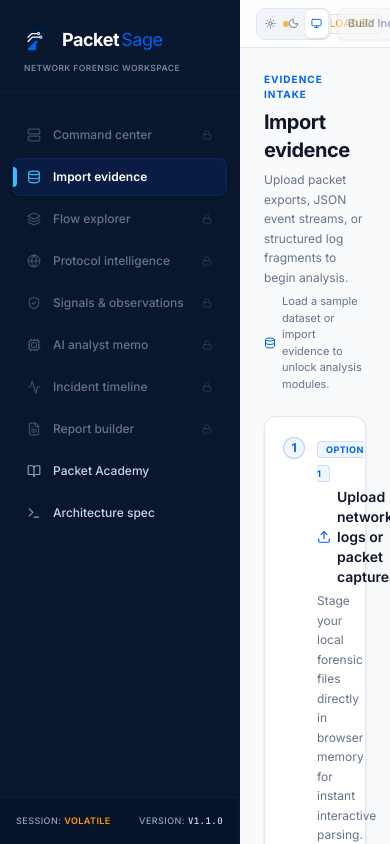
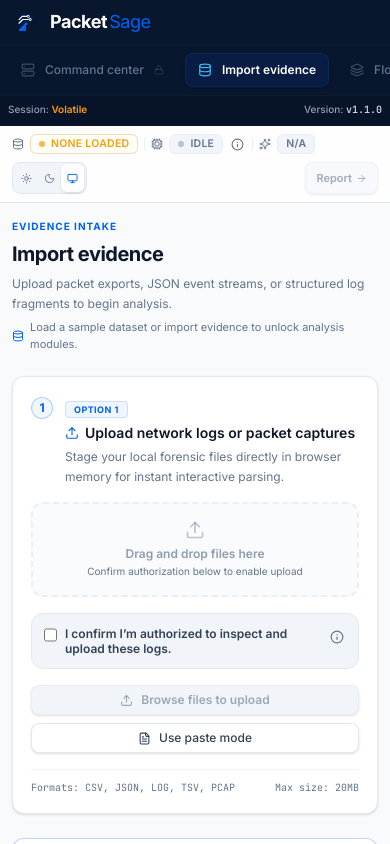
Before and after one commit to MrrAmissah/PacketSage, a React (Vite) app: page / in a window 390 px wide. Built offline with nearby package versions, Linux system fonts and the light colour scheme.

Commit message:
Improve mobile responsive shell

```diff
--- a/src/App.tsx
+++ b/src/App.tsx
@@ -52,6 +52,7 @@
   const [selectedFlow, setSelectedFlow] = useState<FlowSummary | null>(null);
   const [isLoading, setIsLoading] = useState(false);
   const [signalStatusOverrides, setSignalStatusOverrides] = useState<Record<string, SignalReviewStatus>>({});
+  const workspaceScrollRef = React.useRef<HTMLDivElement>(null);
 
   const [theme, setTheme] = useState<ThemeMode>(() => {
     const saved = localStorage.getItem('packet-sage-theme');
@@ -92,6 +93,10 @@
     mediaQuery.addEventListener('change', listener);
     return () => mediaQuery.removeEventListener('change', listener);
   }, [theme]);
+
+  React.useEffect(() => {
+    workspaceScrollRef.current?.scrollTo({ top: 0, left: 0 });
+  }, [activeTab, parsedData?.evidence.id]);
 
   const handleDataParsed = (data: ParsedResult) => {
     setParsedData(data);
@@ -214,18 +219,18 @@
   };
 
   return (
-    <div id="packet-sage-workspace" className="flex h-screen bg-canvas text-text-primary overflow-hidden font-sans transition-colors duration-150">
+    <div id="packet-sage-workspace" className="flex flex-col md:flex-row h-screen bg-canvas text-text-primary overflow-hidden font-sans transition-colors duration-150">
 
       {/* Sidebar Rail */}
-      <aside className="w-60 bg-[#08162e] border-r border-slate-900 flex flex-col justify-between shrink-0 select-none text-slate-100">
-        <div className="space-y-6 pt-6">
+      <aside className="w-full md:w-60 bg-[#08162e] border-b md:border-b-0 md:border-r border-slate-900 flex flex-col md:justify-between shrink-0 select-none text-slate-100">
+        <div className="space-y-2 md:space-y-6 pt-2 md:pt-6 min-w-0">
           {/* Logo Heading */}
-          <div className="px-5 pb-4 border-b border-[#1e293b]/40">
-            <PacketSageLogo iconClassName="w-8 h-8" forceLight={true} />
+          <div className="px-3 md:px-5 pb-2 md:pb-4 border-b border-[#1e293b]/40">
+            <PacketSageLogo className="[&>span]:hidden md:[&>span]:block" iconClassName="w-7 h-7 md:w-8 md:h-8" forceLight={true} />
           </div>
 
           {/* Navigation Items */}
-          <nav className="space-y-1 px-3">
+          <nav className="flex md:block gap-2 md:space-y-1 px-2 md:px-3 pb-2 md:pb-0 overflow-x-auto mobile-scroll-snap">
             {[
               { id: 'overview', label: 'Command center', icon: Server, enabled: !!parsedData },
               { id: 'import', label: 'Import evidence', icon: Database, enabled: true },
@@ -245,7 +250,7 @@
                   key={item.id}
                   disabled={!item.enabled}
                   onClick={() => setActiveTab(item.id as TabType)}
-                  className={`relative w-full flex items-center gap-3 px-3.5 py-2.5 text-xs font-medium rounded-lg transition-all text-left cursor-pointer group ${
+                  className={`relative flex-none md:flex-auto min-w-[124px] md:min-w-0 md:w-full flex items-center gap-2.5 md:gap-3 px-3 md:px-3.5 py-2 md:py-2.5 text-xs font-medium rounded-lg transition-all text-left cursor-pointer group ${
                     !item.enabled
                       ? 'text-slate-500 hover:bg-transparent cursor-not-allowed border border-transparent'
                       : isActive
@@ -256,7 +261,7 @@
                 >
                   {/* Premium left indicator vertical bar */}
                   {isActive && (
-                    <span className="absolute left-0 top-2 bottom-2 w-1 bg-[#38bdf8] rounded-r-md" />
+                    <span className="absolute left-0 top-2 bottom-2 w-1 bg-[#38bdf8] rounded-r-md hidden md:block" />
                   )}
                   <Icon
                     size={14}
@@ -268,7 +273,7 @@
                         : 'text-slate-400 group-hover:text-slate-200'
                     }`}
                   />
-                  <span>{item.label}</span>
+                  <span className="truncate">{item.label}</span>
                   {!item.enabled && (
                     <Lock size={10} className="ml-auto text-slate-500/40" />
                   )}
@@ -279,7 +284,7 @@
         </div>
 
         {/* Workspace Footer Actions */}
-        <div className="p-4 border-t border-[#1e293b]/40 space-y-3 text-[10px] text-slate-400 font-medium bg-[#051022]/40">
+        <div className="hidden md:block p-4 border-t border-[#1e293b]/40 space-y-3 text-[10px] text-slate-400 font-medium bg-[#051022]/40">
           {parsedData && (
             <button
               onClick={handleResetData}
@@ -293,14 +298,29 @@
             <span>Version: <strong className="text-slate-300 font-mono">v1.1.0</strong></span>
           </div>
         </div>
+        <div className="md:hidden px-2 pb-2 text-[10px] text-slate-400 font-medium bg-[#051022]/40 border-t border-[#1e293b]/40">
+          <div className="flex items-center justify-between gap-2 pt-1.5">
+            {parsedData ? (
+              <button
+                onClick={handleResetData}
+                className="h-7 px-3 text-slate-300 hover:text-red-400 bg-transparent hover:bg-red-500/10 border border-slate-800 hover:border-red-500/20 rounded-lg text-[10px] font-medium tracking-wide transition-all cursor-pointer flex items-center justify-center gap-1.5"
+              >
+                Clear evidence
+              </button>
+            ) : (
+              <span>Session: <strong className="text-amber-500 font-semibold">Volatile</strong></span>
+            )}
+            <span className="ml-auto">Version: <strong className="text-slate-300 font-mono">v1.1.0</strong></span>
+          </div>
+        </div>
       </aside>
 
       {/* Main Content Area */}
-      <main className="flex-1 flex flex-col min-w-0">
+      <main className="flex-1 flex flex-col min-w-0 min-h-0">
 
         {/* Top Evidence Bar */}
-        <header className="h-12 bg-shell/80 backdrop-blur-md border-b border-border-subtle px-4 sm:px-6 flex items-center justify-between shrink-0 select-none transition-colors duration-150 z-20">
-          <div className="flex items-center gap-1.5 sm:gap-3 text-xs text-text-muted font-normal min-w-0">
+        <header className="min-h-12 bg-shell/80 backdrop-blur-md border-b border-border-subtle px-3 sm:px-6 py-2 sm:py-0 flex flex-col sm:flex-row sm:items-center justify-between gap-2 shrink-0 select-none transition-colors duration-150 z-20">
+          <div className="flex items-center gap-1.5 sm:gap-3 text-xs text-text-muted font-normal min-w-0 w-full sm:w-auto overflow-x-auto mobile-scroll-snap">
             {!parsedData ? (
               <>
                 {/* 1. No Evidence Loaded */}
@@ -404,7 +424,7 @@
           </div>
 
           {/* Right actions sequence: Theme toggle → Build report → No cloud retention */}
-          <div className="flex items-center gap-1.5 sm:gap-2 shrink-0">
+          <div className="flex items-center justify-between sm:justify-end gap-1.5 sm:gap-2 shrink-0 w-full sm:w-auto">
             {/* Theme toggle */}
             <div className="flex items-center bg-surface-muted border border-border-subtle rounded-lg p-0.5 h-8">
               {[
@@ -443,13 +463,14 @@
                 }`}
                 title={!parsedData ? "Please import evidence to build an incident report" : undefined}
               >
-                Build Incident Report
+                <span className="hidden sm:inline">Build Incident Report</span>
+                <span className="sm:hidden">Report</span>
                 <ArrowRight size={11} />
               </button>
             )}
 
             {/* No cloud retention */}
-            <div className="h-8 px-2 bg-status-success-bg border border-status-success/25 rounded-lg text-[10px] text-status-success font-semibold flex items-center gap-1 select-none">
+            <div className="h-8 px-2 bg-status-success-bg border border-status-success/25 rounded-lg text-[10px] text-status-success font-semibold hidden sm:flex items-center gap-1 select-none">
               <Lock size={10} className="text-status-success" />
               <span className="hidden xs:inline">No Cloud Retention</span>
             </div>
@@ -457,7 +478,7 @@
         </header>
 
         {/* Tab workspace window with standard responsive layout */}
-        <div className="flex-1 overflow-y-auto px-6 md:px-8 py-6 bg-canvas transition-colors duration-150">
+        <div ref={workspaceScrollRef} className="flex-1 min-h-0 overflow-y-auto px-3 sm:px-6 md:px-8 py-4 sm:py-6 bg-canvas transition-colors duration-150">
           <div className="max-w-[1440px] mx-auto w-full">
             {renderActiveContent()}
           </div>
--- a/src/index.css
+++ b/src/index.css
@@ -150,3 +150,12 @@
 ::-webkit-scrollbar-thumb:hover {
   background: var(--accent-primary);
 }
+
+.mobile-scroll-snap {
+  -webkit-overflow-scrolling: touch;
+  scrollbar-width: none;
+}
+
+.mobile-scroll-snap::-webkit-scrollbar {
+  display: none;
+}
```
Also changed, not shown: src/components/CommandCenter.tsx (+13 -13 lines), src/components/SuspiciousSignals.tsx (+77 -3 lines).
